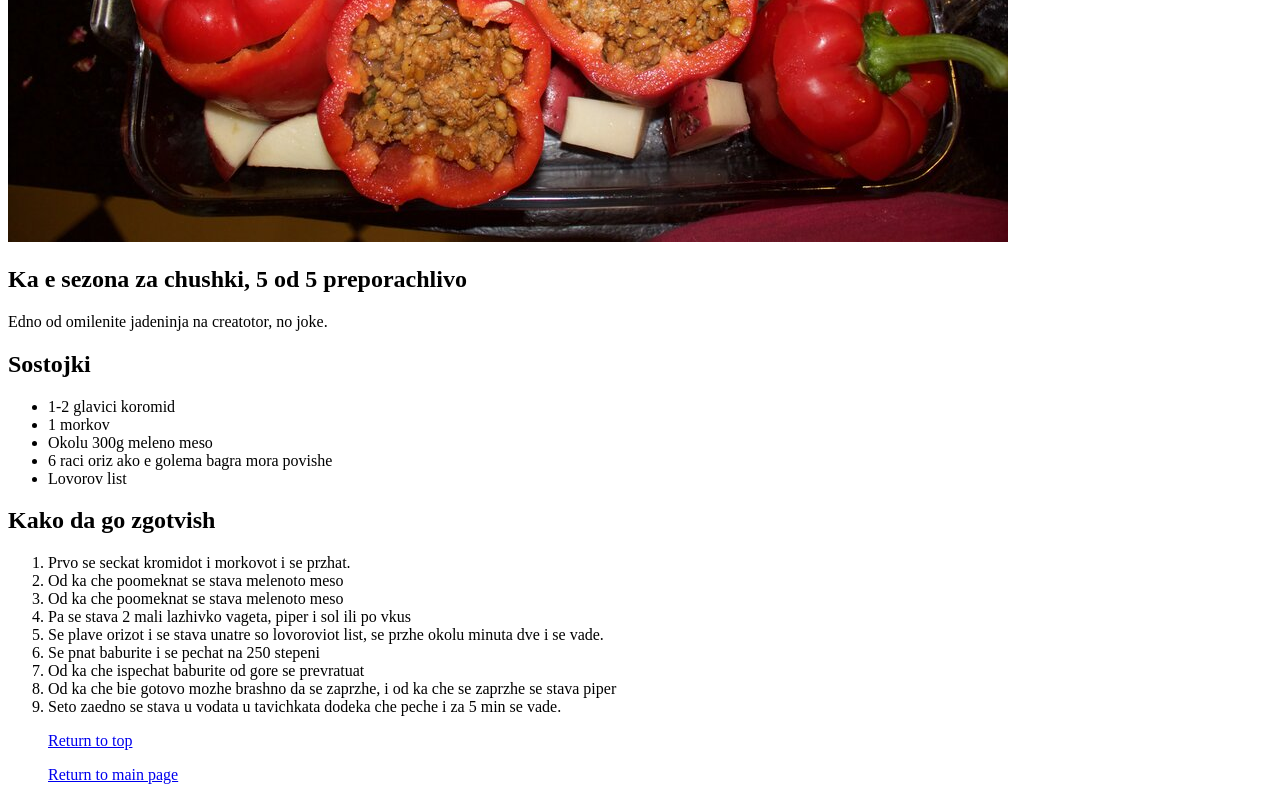
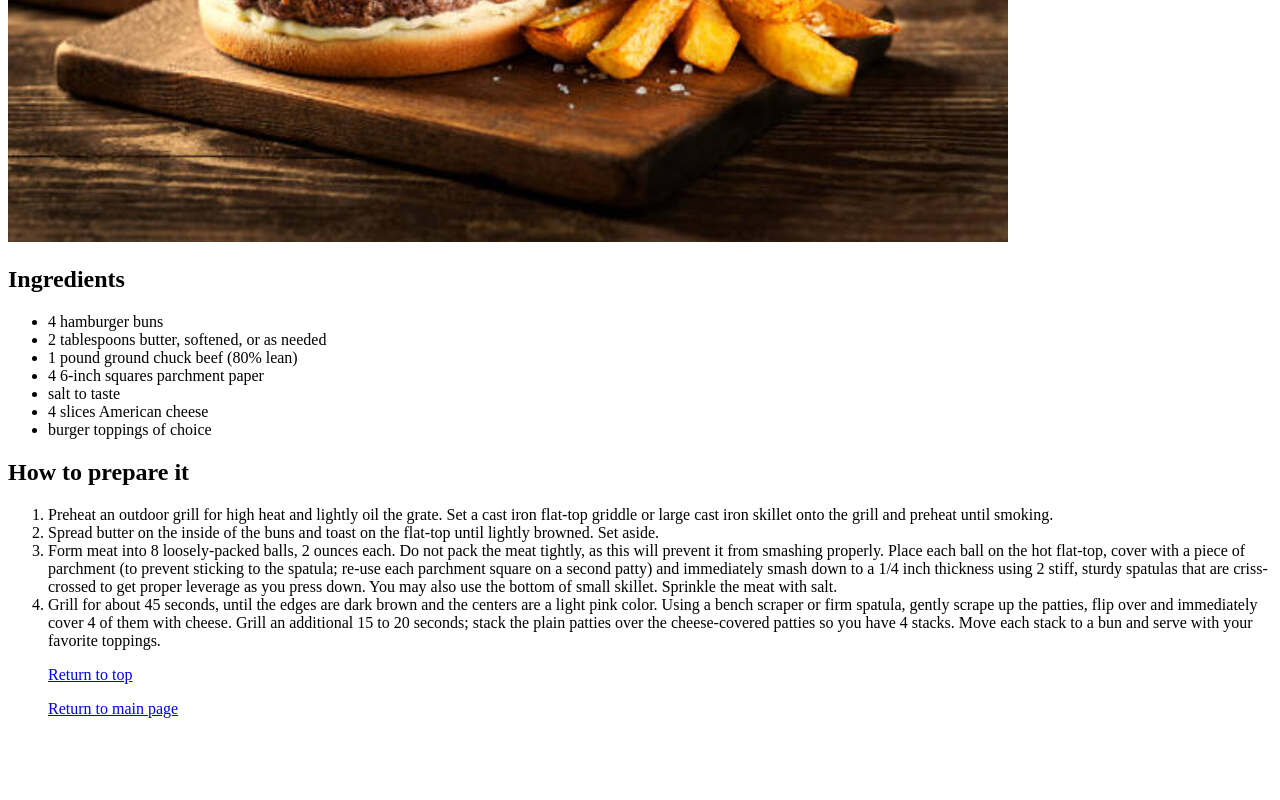
Before and after one commit to DeadeyeJerry/odin-recipes, a plain HTML site: page odin-recipes/smashburger.html in a window 1280 px wide. Shown: the part 505-1305 px from the top of the page. After the commit the page ends 1239 px from the top, so only its background shows below. Drawn offline with Linux system fonts and the light colour scheme.

Commit message:
Final Push

```diff
--- a/odin-recipes/smashburger.html
+++ b/odin-recipes/smashburger.html
@@ -3,35 +3,31 @@
 <html lang="en">
     <head>
         <meta charset="UTF-8">
-        <title>Turli Tava</title>
+        <title>Smash Burger</title>
     </head>
 
     <body>
-        <h1>Turli Tava</h1>
-        <img src="../img/turlitava.jpg">
-        <h2>Ka e sezona za chushki, 5 od 5 preporachlivo</h2>
-        <p>Edno od omilenite jadeninja  na creatotor, no joke.</p>
+        <h1>Smash Burger</h1>
+        <img src="../img/burger.jpg">
         <p></p>
-        <h2>Sostojki</h2>
+        <h2>Ingredients</h2>
         <ul>
-            <li>1-2 glavici koromid</li>
-            <li>1 morkov</li>
-            <li>Okolu 300g meleno meso</li>
-            <li>6 raci oriz ako e golema bagra mora povishe</li>
-            <li> Lovorov list</li>
+            <li>4 hamburger buns</li>
+            <li>2 tablespoons butter, softened, or as needed</li>
+            <li>1 pound ground chuck beef (80% lean)</li>
+            <li>4 6-inch squares parchment paper</li>
+            <li>salt to taste</li>
+            <li>4 slices American cheese</li>
+            <li>burger toppings of choice</li>
         </ul>
         <p></p>
-        <h2>Kako da go zgotvish</h2>
+        <h2>How to prepare it</h2>
         <ol>
-          <li>Prvo se seckat kromidot i morkovot i se przhat.</li>
-          <li>Od ka che poomeknat se stava melenoto meso</li>
-          <li>Od ka che poomeknat se stava melenoto meso</li>
-          <li>Pa se stava 2 mali lazhivko vageta, piper i sol ili po vkus</li>
-          <li>Se plave orizot i se stava unatre so lovoroviot list, se przhe okolu minuta dve i se vade.</li>
-          <li>Se pnat baburite i se pechat na 250 stepeni</li>
-          <li>Od ka che ispechat baburite od gore se prevratuat</li>
-          <li>Od ka che bie gotovo mozhe brashno da se zaprzhe, i od ka che se zaprzhe se stava piper</li>
-          <li>Seto zaedno se stava u vodata u tavichkata dodeka che peche i za 5 min se vade.</li>
+          <li>Preheat an outdoor grill for high heat and lightly oil the grate. Set a cast iron flat-top griddle or large cast iron skillet onto the grill and preheat until smoking.</li>
+          <li>Spread butter on the inside of the buns and toast on the flat-top until lightly browned. Set aside.</li>
+          <li>Form meat into 8 loosely-packed balls, 2 ounces each. Do not pack the meat tightly, as this will prevent it from smashing properly. Place each ball on the hot flat-top, cover with a piece of parchment (to prevent sticking to the spatula; re-use each parchment square on a second patty) and immediately smash down to a 1/4 inch thickness using 2 stiff, sturdy spatulas that are criss-crossed to get proper leverage as you press down. You may also use the bottom of small skillet. Sprinkle the meat with salt.</li>
+          <li>Grill for about 45 seconds, until the edges are dark brown and the centers are a light pink color. Using a bench scraper or firm spatula, gently scrape up the patties, flip over and immediately cover 4 of them with cheese. Grill an additional 15 to 20 seconds; stack the plain patties over the cheese-covered patties so you have 4 stacks. Move each stack to a bun and serve with your favorite toppings.</li>
+
         </ul>
         <p></p>
         <p></p>
```
Also changed, not shown: odin-recipes/tacos.html (+42 -10 lines), odin-recipes/turlitava.html (+0 -1 lines), img/tacos.jpg (added).
